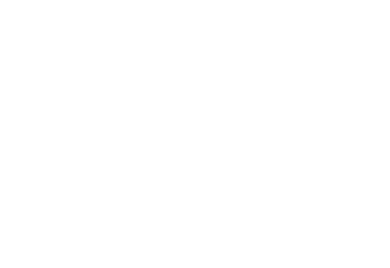
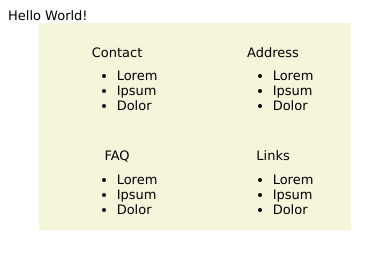
Before and after one commit to korayerdem89/responsiveLayoutTraining, a plain HTML site: page index.html in a window 390 px wide. Drawn offline with Linux system fonts and the light colour scheme.

Commit message:
added footer for mobile

```diff
--- a/index.html
+++ b/index.html
@@ -1,5 +1,6 @@
 <!DOCTYPE html>
 <html lang="en">
+
 <head>
     <meta charset="UTF-8">
     <meta http-equiv="X-UA-Compatible" content="IE=edge">
@@ -8,8 +9,48 @@
     <link rel="stylesheet" href="styles/small.css">
     <link rel="stylesheet" href="styles/medium.css">
     <link rel="stylesheet" href="styles/large.css">
+
+
+
 </head>
+
 <body>
+    Hello World!
 
+    <footer>
+        <div>
+            <h1>Contact</h1>
+            <ul>
+                <li>Lorem</li>
+                <li>Ipsum</li>
+                <li>Dolor</li>
+            </ul>
+        </div>
+        <div>
+            <h1>Address</h1>
+            <ul>
+                <li>Lorem</li>
+                <li>Ipsum</li>
+                <li>Dolor</li>
+            </ul>
+        </div>
+        <div>
+            <h1>FAQ</h1>
+            <ul>
+                <li>Lorem</li>
+                <li>Ipsum</li>
+                <li>Dolor</li>
+            </ul>
+        </div>
+        <div>
+            <h1>Links</h1>
+            <ul>
+                <li>Lorem</li>
+                <li>Ipsum</li>
+                <li>Dolor</li>
+            </ul>
+        </div>
+    </footer>
 </body>
+
 </html>
--- a/styles/small.css
+++ b/styles/small.css
@@ -5,4 +5,41 @@ html { -webkit-text-size-adjust:100%; -ms-text-size-adjust:100%; }
     -moz-box-sizing: border-box;
     -webkit-box-sizing:border-box;
     box-sizing:border-box;
+    font-size:small;
+    font-family: verdana, arial;
+    font-weight:400;
     }
+
+
+footer {
+display:flex;
+flex-wrap:wrap;
+margin:auto;
+text-align:center;
+width:80vw;
+
+}
+
+footer > div{
+     display:flex;
+     flex-direction:column;
+    flex:1 1 50%;
+    background-color:beige;
+    padding:1em;
+
+
+}
+
+footer > div h1 {
+
+
+}
+
+footer > div > ul {
+     text-align:left;
+     margin:auto;
+
+}
+footer > div > ul > li {
+
+}
```
